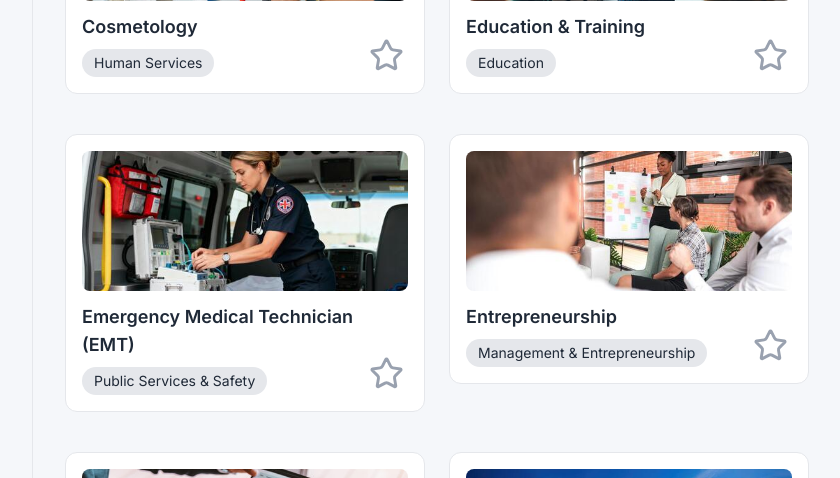
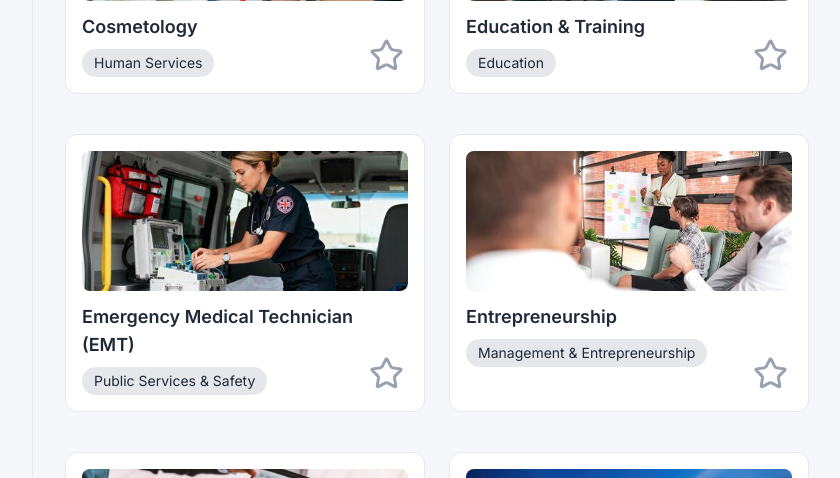
Before and after one commit to NCHS-Software-Engineering/NCHS-pathways-app, a Next.js app in the folder pathways-app/: page /endorsements in a window 1280 px wide. Shown: the part 760-1238 px from the top of the page, without its empty margins (223-1063 px from the left). Built offline with nearby package versions, Linux system fonts and the light colour scheme; no server answers.

Commit message:
Fixed link opening
Links would open from pathway cards when you clicked the star, which is unintended. This was fixed by importing useRouter and the function window.open()

```diff
--- a/pathways-app/app/endorsements/page.tsx
+++ b/pathways-app/app/endorsements/page.tsx
@@ -5,6 +5,7 @@ import { StaticImageData } from 'next/image';
 import SideBar from "@/app/components/sidebar";
 import { signIn, signOut, useSession } from "next-auth/react";
 import { Star } from "lucide-react";
+import { useRouter } from "next/navigation";
 
 import { pathways } from "../data/pathways";
 
@@ -44,10 +45,11 @@ const PathwayCard: React.FC<PathwayCardProps> = ({
   onToggle
 }) => {
 
+  const router = useRouter();
 
   return (
-    <Link href={link} target="_blank" rel="noopener noreferrer" className="block">
-    <div className="relative group bg-(--bg-card) border border-(--border-primary) rounded-xl p-4 w-90 transition-all duration-300 hover:-translate-y-1 hover:shadow-xl cursor-pointer">
+    //<Link href={link} target="_blank" rel="noopener noreferrer" className="block">
+    <div onClick={() => window.open(link)}className="relative group bg-(--bg-card) border border-(--border-primary) rounded-xl p-4 w-90 transition-all duration-300 hover:-translate-y-1 hover:shadow-xl cursor-pointer">
 
       <button
         onClick={(e) => {
@@ -79,7 +81,7 @@ const PathwayCard: React.FC<PathwayCardProps> = ({
         {category}
       </div>
     </div>
-    </Link>
+    //</Link>
   );
 };
 
```
